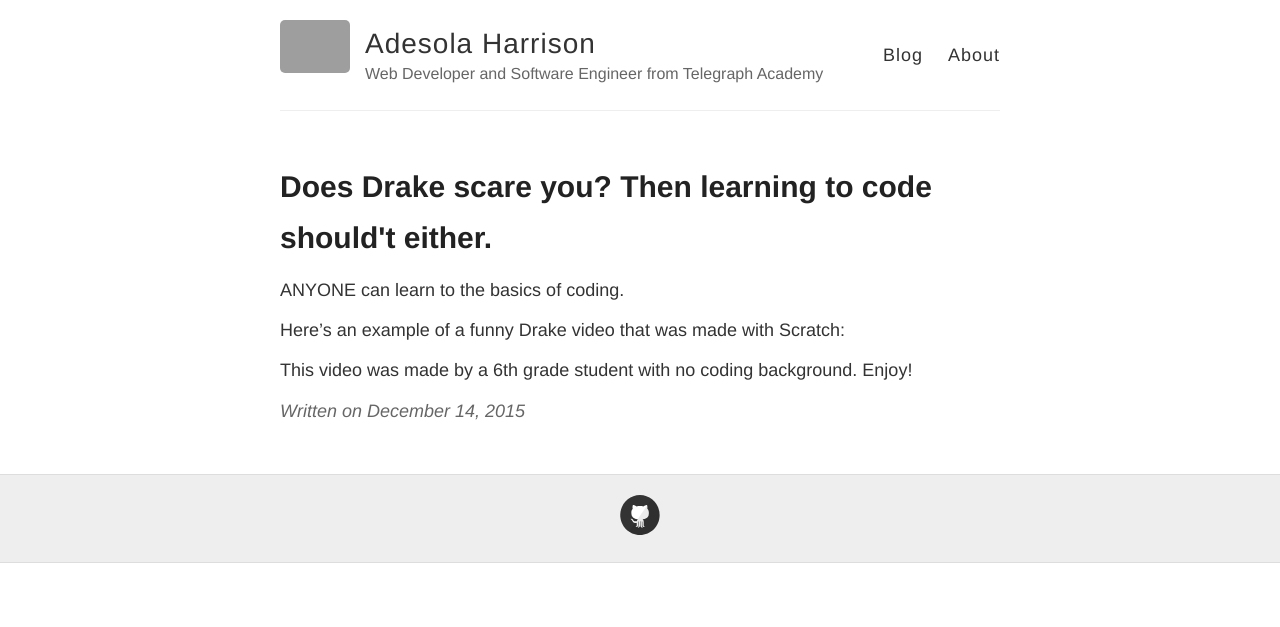
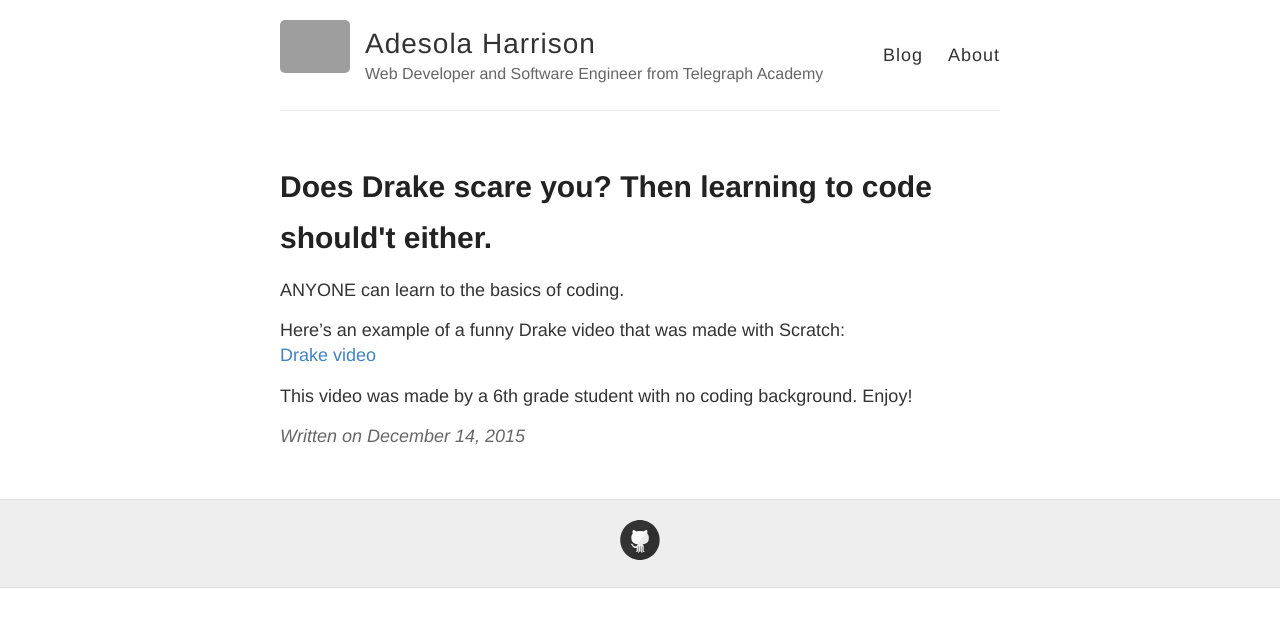
Before and after one commit to HarrisonA/HarrisonA.github.io, a Jekyll site: the page built from _posts/2015-12-14-SecPost.md, in a window 1280 px wide. Shown: the top 627 px of the page. Built offline with Jekyll 4.4.1, drawn with Linux system fonts in a browser that asks for light colours; Markdown is read by kramdown in place of the engine named in the settings; grey boxes are pictures that could not be loaded.

Commit message:
Update to drake post

```diff
--- a/_posts/2015-12-14-SecPost.md
+++ b/_posts/2015-12-14-SecPost.md
@@ -7,7 +7,7 @@ ANYONE can learn to the basics of coding.
 
 
 Here's an example of a funny Drake video that was made with Scratch:
-<a href="https://scratch.mit.edu/projects/87695965/">
+<br><a href="https://scratch.mit.edu/projects/87695965/">Drake video </a><br>
 
 This video was made by a 6th grade student with no coding background.
 Enjoy!
```
